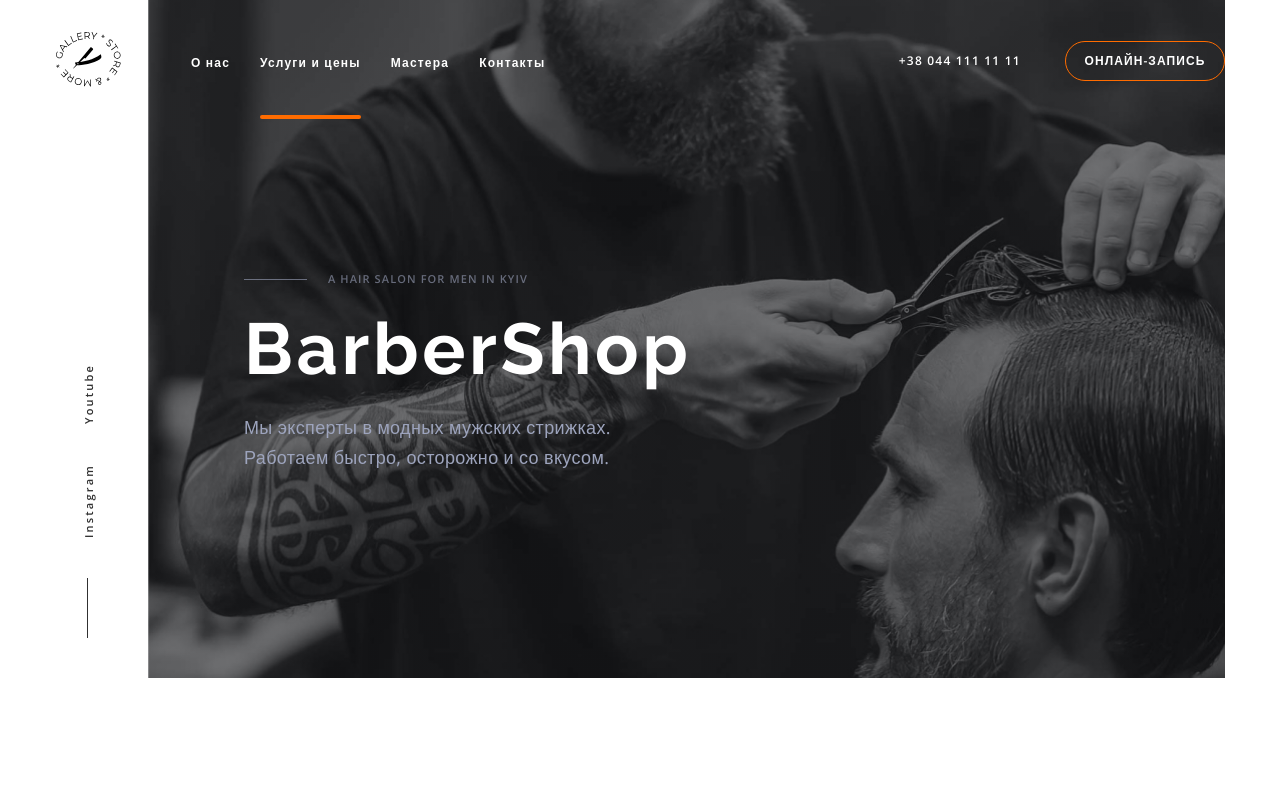
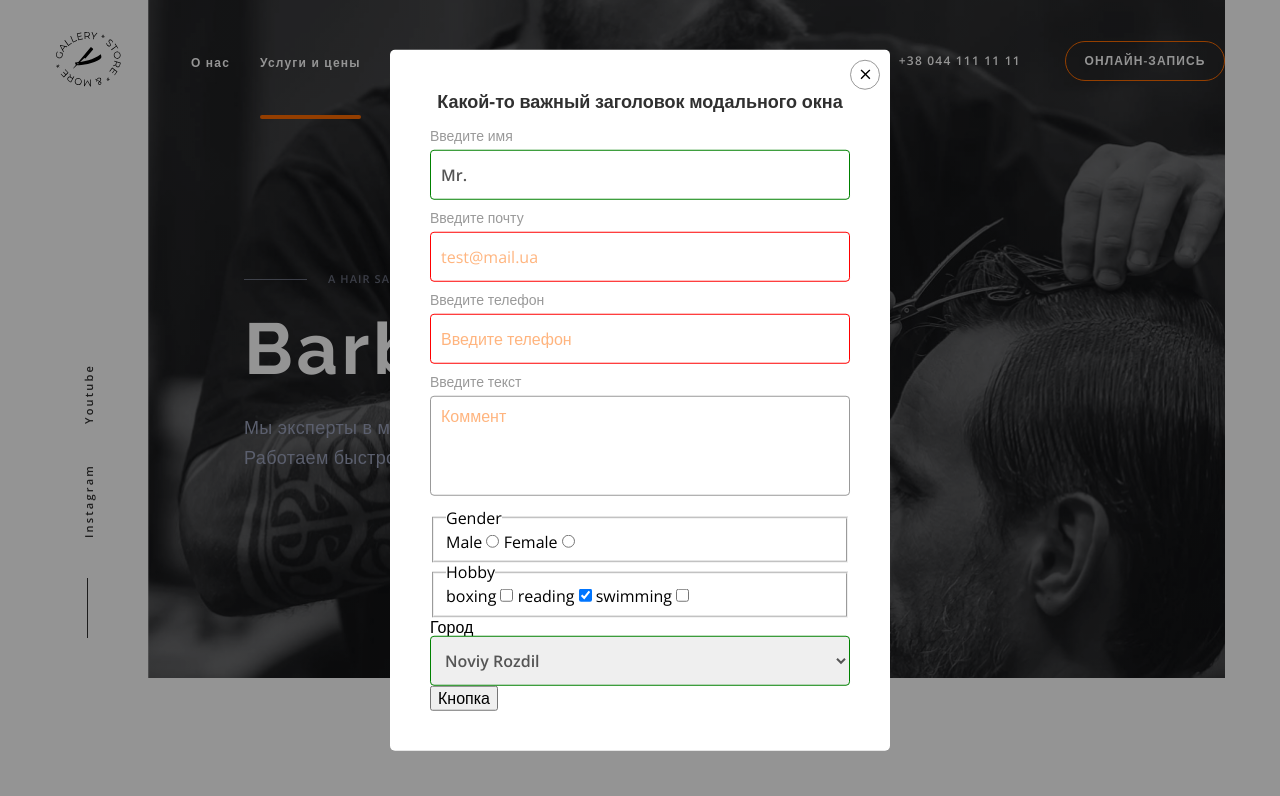
Before and after one commit to riko1212/fe-45-online, a plain HTML site: page index.html in a window 1280 px wide. Shown: the top 796 px of the page. Drawn offline with nearby package versions, Linux system fonts and the light colour scheme.

Commit message:
module-6

```diff
--- a/css/styles.css
+++ b/css/styles.css
@@ -733,6 +733,7 @@ body {
     position: absolute;
     top: 50%;
     left: 50%;
+    padding: 40px;
     transform: scale(1) rotate(0);
     transform: translate(-50%, -50%);
     transition: transform 1000ms;
@@ -757,3 +758,59 @@ body {
     opacity: 0;
     pointer-events: none;
 }
+
+.modal-title {
+    font-size: 18px;
+    color: var(--second-title-color);
+    font-weight: 700;
+    line-height: 1.3;
+    text-align: center;
+    margin-bottom: 15px;
+}
+
+.modal-field {
+    margin-bottom: 10px;
+}
+
+.modal-form-input {
+    width: 100%;
+    height: 50px;
+    border: 1px solid #999999;
+    border-radius: 4px;
+    padding-left: 10px;
+    padding-right: 15px;
+    color: var(--main-text-color);
+    font-weight: 600;
+    outline: none;
+}
+
+.modal-form-text {
+    width: 100%;
+    height: 100px;
+    border: 1px solid #999999;
+    border-radius: 4px;
+    resize: none;
+    padding: 10px;
+}
+
+.modal-form-input::placeholder,
+.modal-form-text::placeholder {
+    font-weight: 400;
+    color: var(--accent-color);
+    opacity: 0.5;
+}
+
+.modal-form-input:placeholder-shown {
+    border-color: red;
+}
+.modal-form-input:not(:placeholder-shown) {
+    border-color: green;
+}
+
+.form-input-text {
+    font-size: 14px;
+    line-height: 1.2;
+    color: #999999;
+    margin-bottom: 5px;
+    display: block;
+}
--- a/index.html
+++ b/index.html
@@ -623,15 +623,103 @@
                 </li>
             </ul>
         </footer>
-        <div class="backdrop is-hidden" data-modal>
+        <div class="backdrop" data-modal>
             <div class="modal">
                 <button type="button" class="modal-close" data-modal-close>
                     <svg class="modal-close-icon" width="18" height="18">
                         <use href="./images/icons.svg#icon-close"></use>
                     </svg>
                 </button>
+                <p class="modal-title">
+                    Какой-то важный заголовок модального окна
+                </p>
+                <form action="#" class="modal-form">
+                    <div class="modal-field">
+                        <label class="form-input-text" for="user-name"
+                            >Введите имя
+                        </label>
+                        <input
+                            type="text"
+                            value="Mr."
+                            id="user-name"
+                            name="user-name"
+                            class="modal-form-input"
+                            required
+                            minlength="2"
+                            placeholder="John"
+                        />
+                    </div>
+                    <div class="modal-field">
+                        <label for="user-email" class="form-input-text"
+                            >Введите почту</label
+                        >
+                        <input
+                            type="email"
+                            id="user-email"
+                            name="user-email"
+                            class="modal-form-input"
+                            placeholder="test@mail.ua"
+                        />
+                    </div>
+                    <div class="modal-field">
+                        <label for="user-tel" class="form-input-text"
+                            >Введите телефон</label
+                        >
+                        <input
+                            type="tel"
+                            name="user-tel"
+                            id="user-tel"
+                            class="modal-form-input"
+                            placeholder="Введите телефон"
+                            required
+                        />
+                    </div>
+                    <div class="modal-field">
+                        <label for="user-text" class="form-input-text"
+                            >Введите текст</label
+                        >
+                        <textarea
+                            name="user-text"
+                            id="user-text"
+                            class="modal-form-text"
+                            placeholder="Коммент"
+                        ></textarea>
+                    </div>
+                    <fieldset>
+                        <legend>Gender</legend>
+                        <label for="male">Male</label>
+                        <input type="radio" name="gender" value="male" />
+                        <label for="female">Female</label>
+                        <input type="radio" name="gender" value="female" />
+                    </fieldset>
+                    <fieldset>
+                        <legend>Hobby</legend>
+                        <label for="boxing">boxing</label>
+                        <input type="checkbox" name="hobby" value="boxing" />
+                        <label for="reading">reading</label>
+                        <input
+                            type="checkbox"
+                            checked
+                            name="hobby"
+                            value="reading"
+                        />
+                        <label for="swimming">swimming</label>
+                        <input type="checkbox" name="hobby" value="swimming" />
+                    </fieldset>
+                    <label for="city">Город</label>
+                    <select class="modal-form-input" id="city" name="city">
+                        <option value="Paris">Paris</option>
+                        <option value="London">London</option>
+                        <option value="Noviy Rozdil" selected>
+                            Noviy Rozdil
+                        </option>
+                    </select>
+                    <button type="submit">Кнопка</button>
+                </form>
             </div>
         </div>
-        <script src="./js/modal.js"></script>
+
+        user-name=dewdew &user-email=dwedwe &user-tel=dwedwe#
+        <!-- <script src="./js/modal.js"></script> -->
     </body>
 </html>
```
